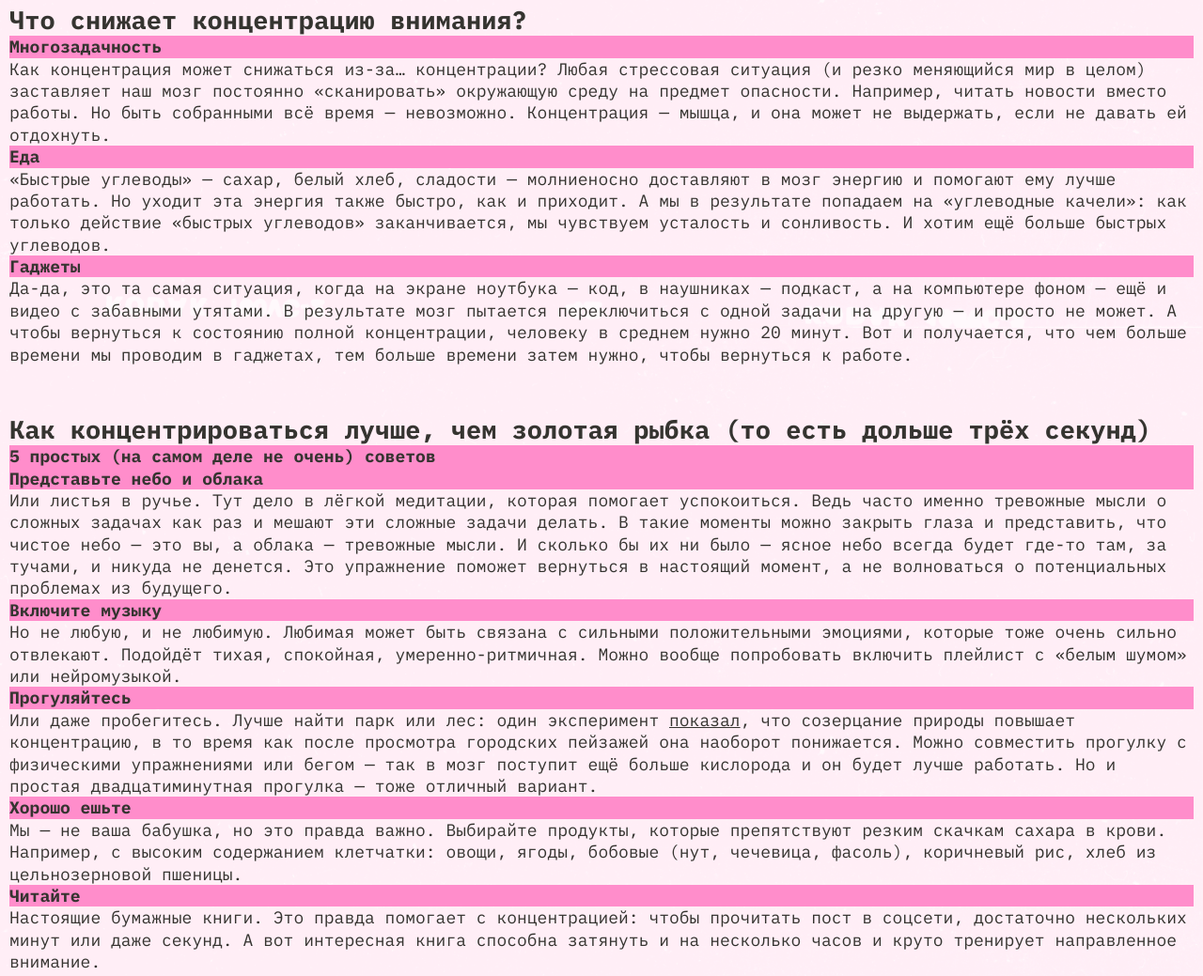
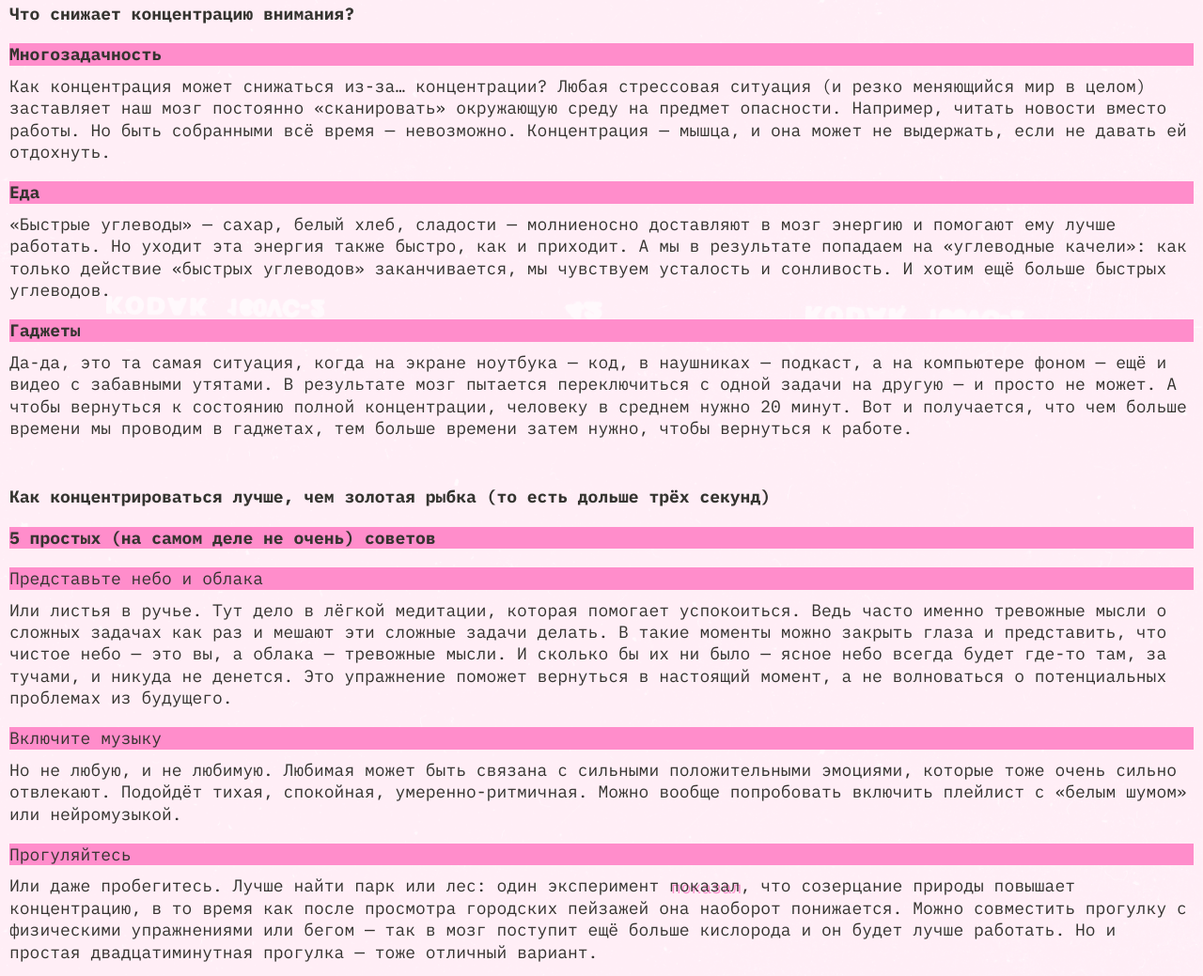
Before and after one commit to Brodyagados/slozhno-sosredotochitsya, a website: page index.html in a window 1280 px wide. Shown: the part 1251-2290 px from the top of the page at 94% size. Drawn offline with Linux system fonts and the light colour scheme.

Commit message:
Добавлены стили для второй и третьей секций

```diff
--- a/index.html
+++ b/index.html
@@ -97,13 +97,13 @@
           </li>
         </ul>
       </section>
-      <section class="">
-        <h2 class="">Что снижает концентрацию внимания?</h2>
-        <ul class="">
+      <section class="section section_type_what">
+        <h2 class="section__title">Что снижает концентрацию внимания?</h2>
+        <ul class="section__list">
           <li>
-            <article class="">
+            <article class="card">
               <h3 class="title-decor">Многозадачность</h3>
-              <p class="">
+              <p>
                 Как концентрация может снижаться из-за… концентрации? Любая
                 стрессовая ситуация (и резко меняющийся мир в целом) заставляет
                 наш мозг постоянно «сканировать» окружающую среду на предмет
@@ -114,9 +114,9 @@
             </article>
           </li>
           <li>
-            <article class="">
+            <article class="card">
               <h3 class="title-decor">Еда</h3>
-              <p class="">
+              <p>
                 «Быстрые углеводы» — сахар, белый хлеб, сладости — молниеносно
                 доставляют в мозг энергию и помогают ему лучше работать. Но
                 уходит эта энергия также быстро, как и приходит. А мы в
@@ -127,9 +127,9 @@
             </article>
           </li>
           <li>
-            <article class="">
+            <article class="card">
               <h3 class="title-decor">Гаджеты</h3>
-              <p class="">
+              <p>
                 Да-да, это та самая ситуация, когда на экране ноутбука — код, в
                 наушниках — подкаст, а на компьютере фоном — ещё и видео с
                 забавными утятами. В результате мозг пытается переключиться с
@@ -143,17 +143,17 @@
           </li>
         </ul>
       </section>
-      <section class="">
-        <h2 class="">
+      <section class="section section_type_how">
+        <h2 class="section__title">
           Как концентрироваться лучше, чем золотая рыбка (то есть дольше трёх
           секунд)
         </h2>
         <h3 class="title-decor">5 простых (на самом деле не очень) советов</h3>
-        <ul class="">
+        <ul class="section__list">
           <li>
-            <article class="">
-              <h4 class="title-decor">Представьте небо и облака</h4>
-              <p class="">
+            <article class="card">
+              <h4 class="section__subtitle title-decor">Представьте небо и облака</h4>
+              <p>
                 Или листья в ручье. Тут дело в лёгкой медитации, которая
                 помогает успокоиться. Ведь часто именно тревожные мысли о
                 сложных задачах как раз и мешают эти сложные задачи делать. В
@@ -166,9 +166,9 @@
             </article>
           </li>
           <li>
-            <article class="">
-              <h4 class="title-decor">Включите музыку</h4>
-              <p class="">
+            <article class="card">
+              <h4 class="section__subtitle title-decor">Включите музыку</h4>
+              <p>
                 Но не любую, и не любимую. Любимая может быть связана с сильными
                 положительными эмоциями, которые тоже очень сильно отвлекают.
                 Подойдёт тихая, спокойная, умеренно-ритмичная. Можно вообще
@@ -177,12 +177,12 @@
             </article>
           </li>
           <li>
-            <article class="">
-              <h4 class="title-decor">Прогуляйтесь</h4>
-              <p class="">
+            <article class="card">
+              <h4 class="section__subtitle title-decor">Прогуляйтесь</h4>
+              <p>
                 Или даже пробегитесь. Лучше найти парк или лес: один эксперимент
                 <a
-                  class=""
+                  class="card__link"
                   href="https://www.sciencedirect.com/science/article/abs/pii/S0272494415000328"
                   target="_blank"
                   >показал</a
@@ -196,9 +196,9 @@
             </article>
           </li>
           <li>
-            <article class="">
-              <h4 class="title-decor">Хорошо ешьте</h4>
-              <p class="">
+            <article class="card">
+              <h4 class="section__subtitle title-decor">Хорошо ешьте</h4>
+              <p>
                 Мы — не ваша бабушка, но это правда важно. Выбирайте продукты,
                 которые препятствуют резким скачкам сахара в крови. Например, с
                 высоким содержанием клетчатки: овощи, ягоды, бобовые (нут,
@@ -208,9 +208,9 @@
             </article>
           </li>
           <li>
-            <article class="">
-              <h4 class="title-decor">Читайте</h4>
-              <p class="">
+            <article class="card">
+              <h4 class="section__subtitle title-decor">Читайте</h4>
+              <p>
                 Настоящие бумажные книги. Это правда помогает с концентрацией:
                 чтобы прочитать пост в соцсети, достаточно нескольких минут или
                 даже секунд. А вот интересная книга способна затянуть и на
--- a/styles/style.css
+++ b/styles/style.css
@@ -156,6 +156,10 @@
   color: var(--section-title-color);
 }
 
+.section__subtitle {
+  font-weight: 400;
+}
+
 /* #endregion */
 
 /* #region Карточка */
```
